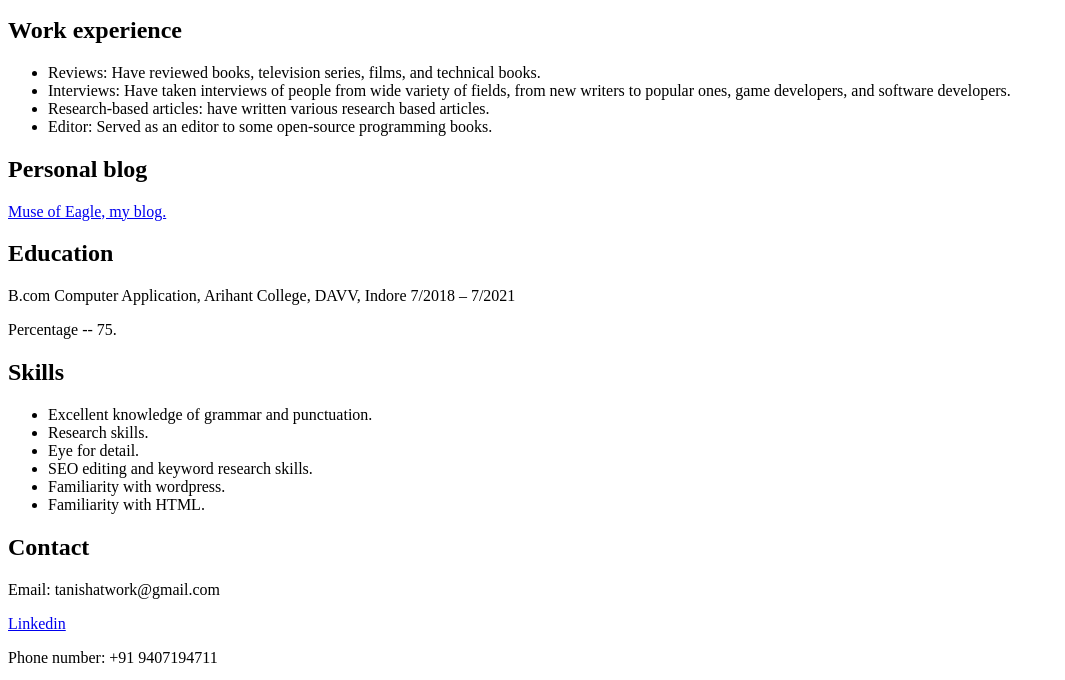
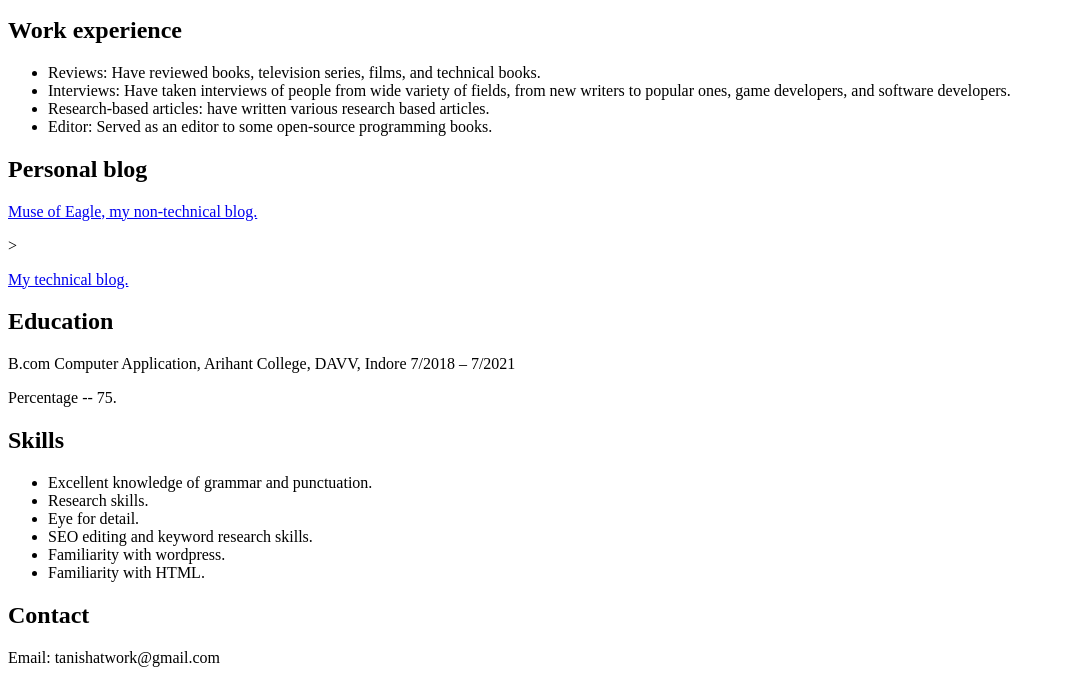
Before and after one commit to Tanish-Eagle/writer-resume, a plain HTML site: page index.html in a window 1280 px wide. Shown: the part 101-781 px from the top of the page, without its empty margins (0-1065 px from the left). Drawn offline with Linux system fonts and the light colour scheme.

Commit message:
Added my technical blog.

```diff
--- a/index.html
+++ b/index.html
@@ -13,7 +13,9 @@
 </ul>
     <h2>Personal blog</h2>
 
-   <p><a href="https://museofeagle.wordpress.com">Muse of Eagle, my blog.</a></p>
+   <p><a href="https://museofeagle.wordpress.com">Muse of Eagle, my non-technical blog.</a></p>
+
+   ><p><a href="https://programmingeagle.hashnode.dev/">My technical blog.</a></p>
 
     <h2>Education</h2>
 
```
